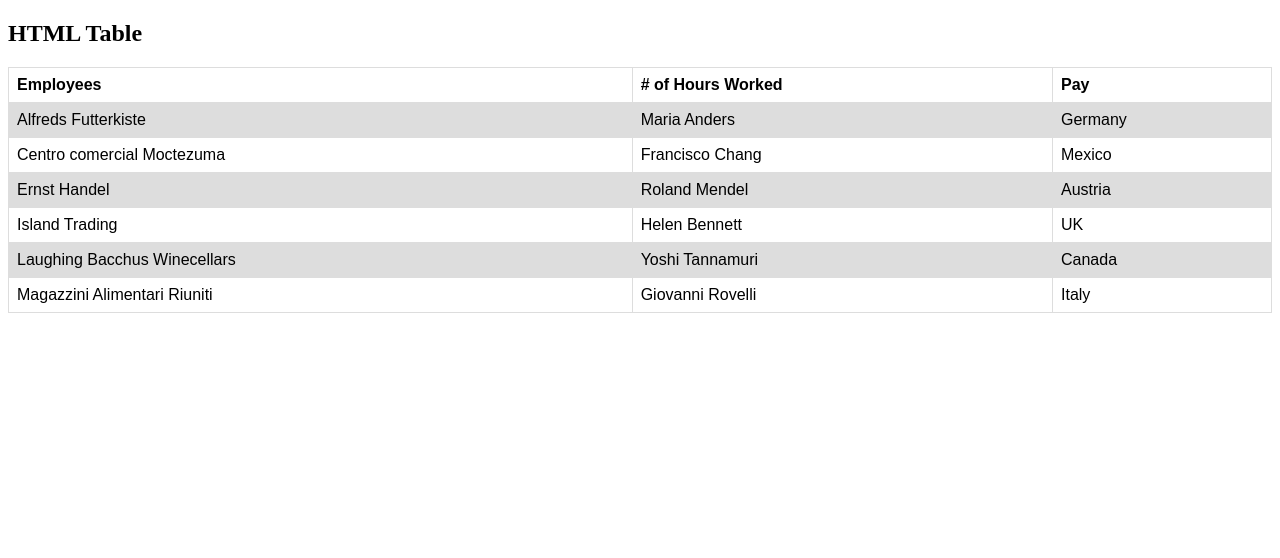
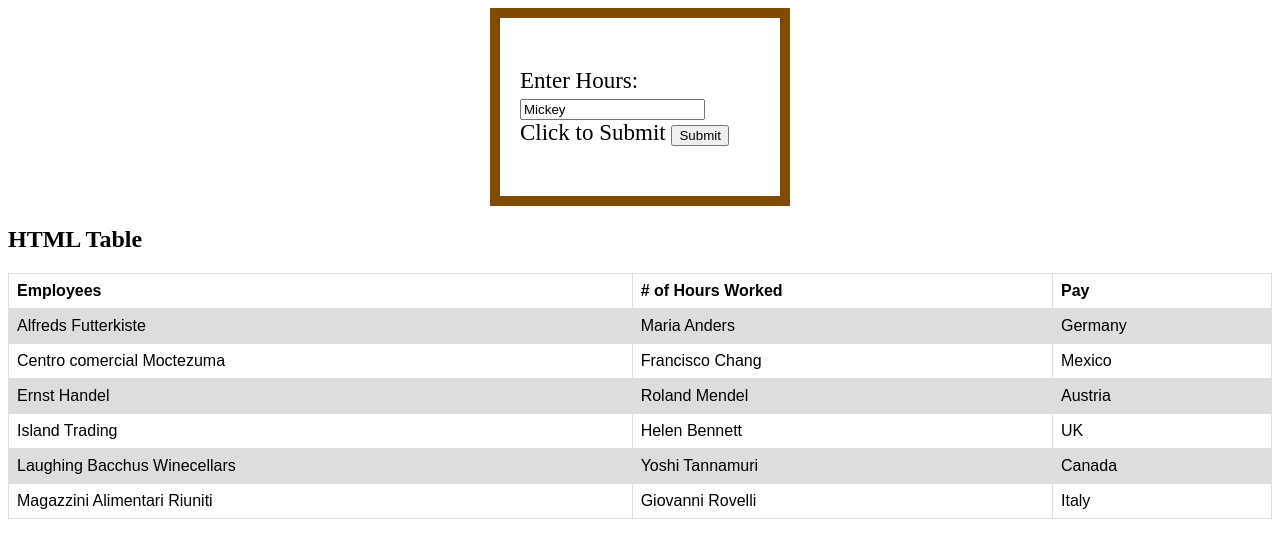
Before and after one commit to hoa-pham/js-practice, a plain HTML site: page index.html in a window 1280 px wide. Drawn offline with Linux system fonts and the light colour scheme.

Commit message:
added box for input

```diff
--- a/index.html
+++ b/index.html
@@ -3,6 +3,19 @@
 
 <head>
     <style>
+        .boxed {
+            border: 10px solid rgb(128, 75, 0);
+            width: 300px;
+            height: 500;
+            box-sizing: border-box;
+            margin-right: auto;
+            margin-left: auto;
+            padding-bottom: 50px;
+            padding-top: 50px;
+            padding-left: 20px;
+            font-size: 23px;
+        }
+
         table {
             font-family: arial, sans-serif;
             border-collapse: collapse;
@@ -23,6 +36,16 @@
 </head>
 
 <body>
+
+    <form>
+        <div class="boxed">
+            Enter Hours: <input type="text" name="FirstName" value="Mickey"><br>
+            Click to Submit
+            <input type="submit" value="Submit">
+
+        </div>
+    </form>
+
 
     <h2>HTML Table</h2>
 
```
